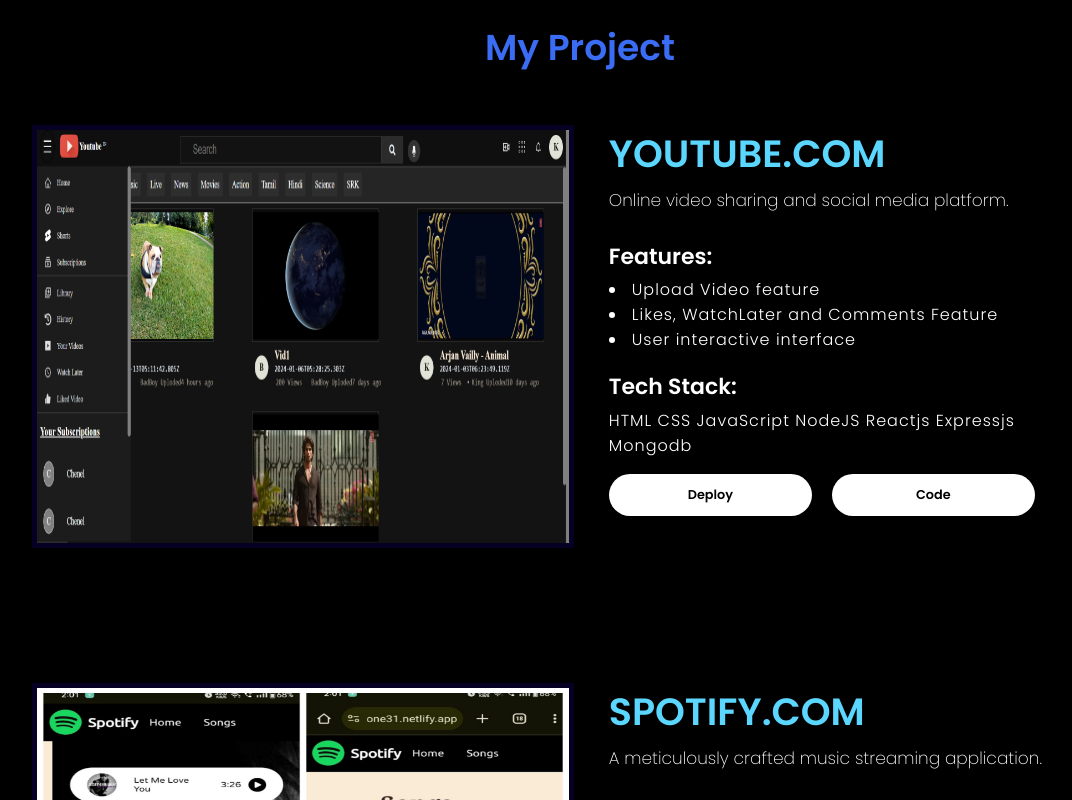
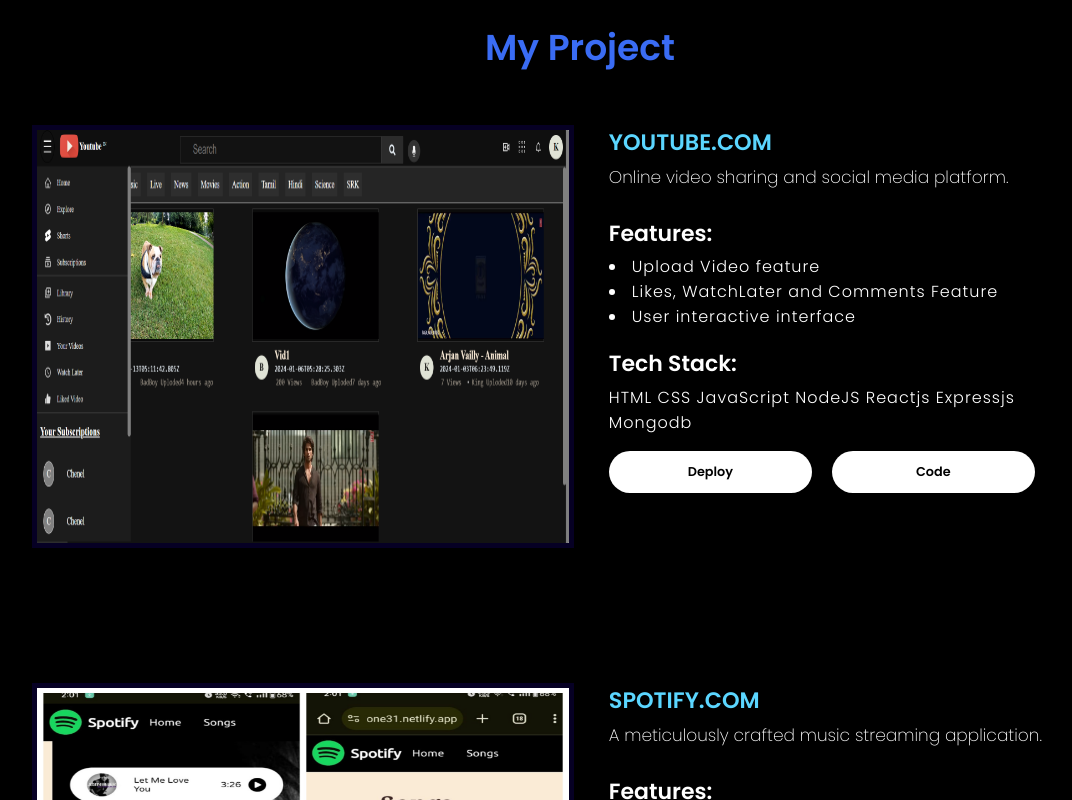
Before and after one commit to KartikCodeVerse/V.Kartik_Portfolio, a React (Vite) app: page / in a window 1280 px wide. Shown: the part 2940-3740 px from the top of the page, without its empty margins (60-1132 px from the left). Built offline with nearby package versions, Linux system fonts and the light colour scheme.

Commit message:
changes in styles

```diff
--- a/src/Components/Project/Card/Project_Card.css
+++ b/src/Components/Project/Card/Project_Card.css
@@ -25,7 +25,7 @@
 
 .proj_heading {
   color: #5bd6ff;
-  font-size: 38px;
+  font-size: 1.4rem;
   margin-bottom: 1%;
 }
 .para1 {
```
